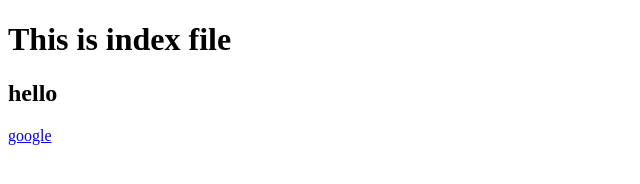
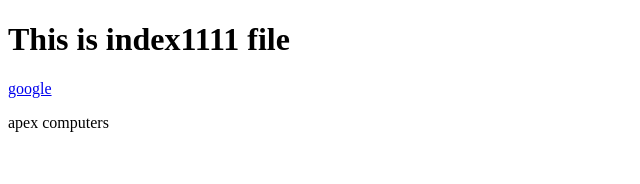
Before and after one commit to mallikarjun1978/ecommerce1, a plain HTML site: page index.html in a window 1280 px wide. Shown: the whole page, without its empty margins (0-640 px from the left). Drawn offline with Linux system fonts and the light colour scheme.

Commit message:
Update index.html

```diff
--- a/index.html
+++ b/index.html
@@ -6,8 +6,9 @@
 
 </head>
 <body>
-    <h1>This is index file</h1>
-    <h2>hello</h2>
+    <h1>This is index1111 file</h1>
+
     <A href="www.google.com">google</A>
+    <p>apex computers</p>
 </body>
 </html>
```
